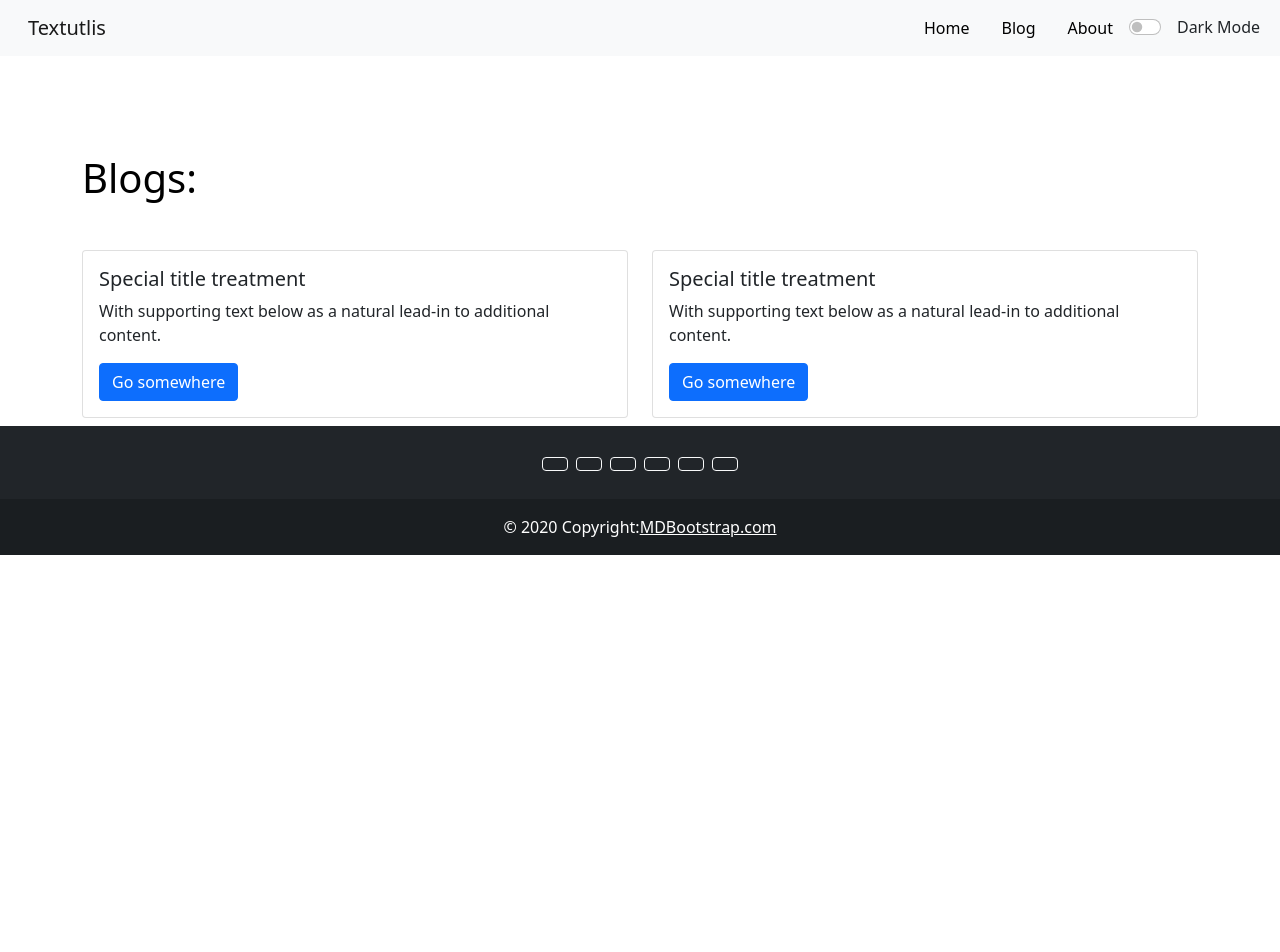
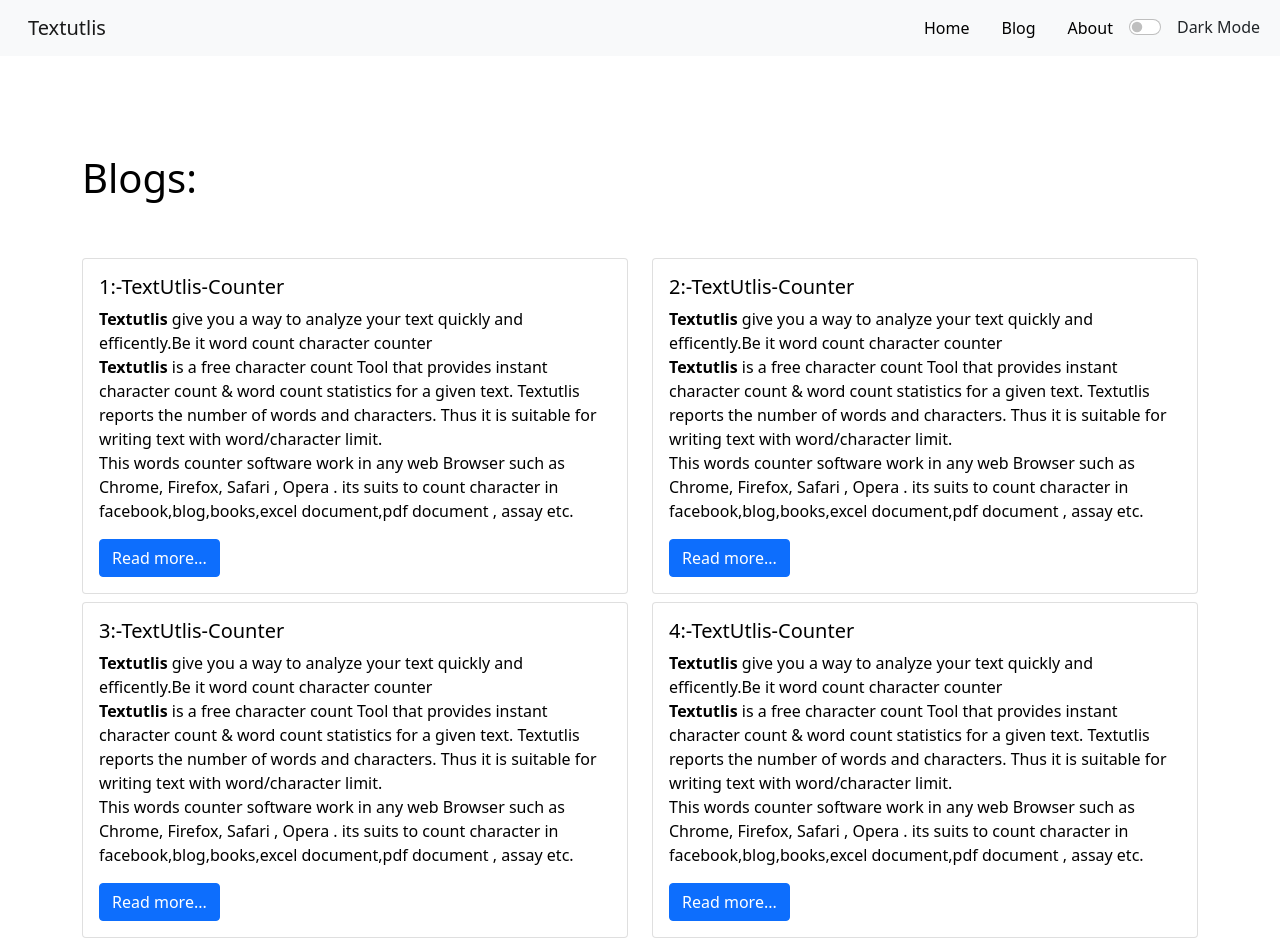
Before and after one commit to singhabhishekcse/Textutlis, a React (Create React App) app: page /blog in a window 1280 px wide. Shown: the top 952 px of the page. Before the commit the page ends 800 px from the top, so only its background shows below. Built offline with nearby package versions, Linux system fonts and the light colour scheme.

Commit message:
blog content added

```diff
--- a/src/Components/Blog.js
+++ b/src/Components/Blog.js
@@ -8,24 +8,59 @@ const Blog = (props) => {
             <h1 className="my-5" style= {{ color: props.mode === "dark" ? "white": "black" }}> Blogs:</h1>
            <div className="row my-2">
 
-                <div className="col-sm-6 ">
+                <div className="col-sm-6 mt-2 ">
+
                     <div className="card">
                     <div className="card-body">
-                        <h5 className="card-title">Special title treatment</h5>
-                        <p className="card-text">With supporting text below as a natural lead-in to additional content.</p>
-                        <Link to="/" className="btn btn-primary">Go somewhere</Link>
+                        <h5 className="card-title" style= {{ color: props.mode === "dark" ? "black": "black" }}>1:-TextUtlis-Counter</h5>
+                        <p className="card-text" style= {{ color: props.mode === "dark" ? "black": "black" }}><strong>Textutlis</strong> give you a way to analyze your text quickly and efficently.Be it word count character counter <br />
+                        <strong>Textutlis</strong> is a free character count Tool that provides instant character count & word count statistics for a given text. Textutlis reports the number of words and characters. Thus it is suitable for  writing text with word/character limit. <br />
+                        This words counter  software work in any web Browser such as Chrome, Firefox, Safari , Opera . its suits to count character in facebook,blog,books,excel document,pdf document , assay etc.</p>
+
+                        <Link to="/" className="btn btn-primary">Read more...</Link>
                     </div>
                     </div>
                 </div>
-                <div className="col-sm-6">
+                <div className="col-sm-6 mt-2">
                     <div className="card">
                     <div className="card-body">
-                        <h5 className="card-title">Special title treatment</h5>
-                        <p className="card-text">With supporting text below as a natural lead-in to additional content.</p>
-                        <Link to="/" className="btn btn-primary">Go somewhere</Link>
+
+                        <h5 className="card-title" style= {{ color: props.mode === "dark" ? "black": "black" }}>2:-TextUtlis-Counter</h5>
+                        <p className="card-text" style= {{ color: props.mode === "dark" ? "black": "black" }}><strong>Textutlis</strong> give you a way to analyze your text quickly and efficently.Be it word count character counter <br />
+                        <strong>Textutlis</strong> is a free character count Tool that provides instant character count & word count statistics for a given text. Textutlis reports the number of words and characters. Thus it is suitable for  writing text with word/character limit. <br />
+                        This words counter  software work in any web Browser such as Chrome, Firefox, Safari , Opera . its suits to count character in facebook,blog,books,excel document,pdf document , assay etc.</p>
+                        <Link to="/" className="btn btn-primary">Read more...</Link>
+
                     </div>
                     </div>
                 </div>
+                <div className="col-sm-6 mt-2">
+                    <div className="card">
+                    <div className="card-body">
+
+                        <h5 className="card-title" style= {{ color: props.mode === "dark" ? "black": "black" }}>3:-TextUtlis-Counter</h5>
+                        <p className="card-text" style= {{ color: props.mode === "dark" ? "black": "black" }}><strong>Textutlis</strong> give you a way to analyze your text quickly and efficently.Be it word count character counter <br />
+                        <strong>Textutlis</strong> is a free character count Tool that provides instant character count & word count statistics for a given text. Textutlis reports the number of words and characters. Thus it is suitable for  writing text with word/character limit. <br />
+                        This words counter  software work in any web Browser such as Chrome, Firefox, Safari , Opera . its suits to count character in facebook,blog,books,excel document,pdf document , assay etc.</p>
+                        <Link to="/" className="btn btn-primary">Read more...</Link>
+
+                    </div>
+                    </div>
+                </div>
+                <div className="col-sm-6 my-2">
+                    <div className="card">
+                    <div className="card-body">
+
+                        <h5 className="card-title" style= {{ color: props.mode === "dark" ? "black": "black" }}>4:-TextUtlis-Counter</h5>
+                        <p className="card-text" style= {{ color: props.mode === "dark" ? "black": "black" }}><strong>Textutlis</strong> give you a way to analyze your text quickly and efficently.Be it word count character counter <br />
+                        <strong>Textutlis</strong> is a free character count Tool that provides instant character count & word count statistics for a given text. Textutlis reports the number of words and characters. Thus it is suitable for  writing text with word/character limit. <br />
+                        This words counter  software work in any web Browser such as Chrome, Firefox, Safari , Opera . its suits to count character in facebook,blog,books,excel document,pdf document , assay etc.</p>
+                        <Link to="/" className="btn btn-primary">Read more...</Link>
+
+                    </div>
+                    </div>
+                </div>
+
             </div>
         </div>
         </>
--- a/src/Components/about.js
+++ b/src/Components/about.js
@@ -18,7 +18,7 @@ const About = (props) => {
                                 <div id="collapseOne" className="accordion-collapse collapse show" aria-labelledby="headingOne" data-bs-parent="#accordionExample">
                                 <div className="accordion-body"  style= {{ backgroundColor: props.mode === "dark" ? "##f4f5f6": "white",
                               color: props.mode === "dark" ? "black": "black"  }}>
-                                    <strong>Textutlis</strong> give you a way to analyze your text quickly and efficently.Be it word count character count or
+                                    <strong>Textutlis</strong> give you a way to analyze your text quickly and efficently.Be it word count character counter
                                 </div>
                                 </div>
                             </div>
```
